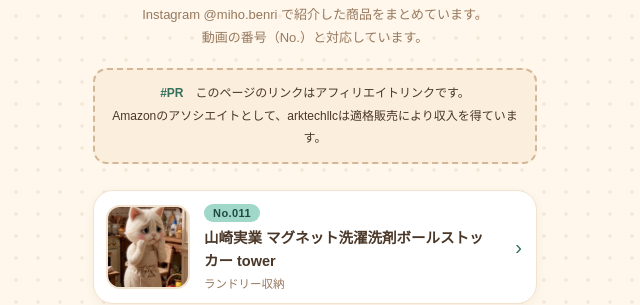
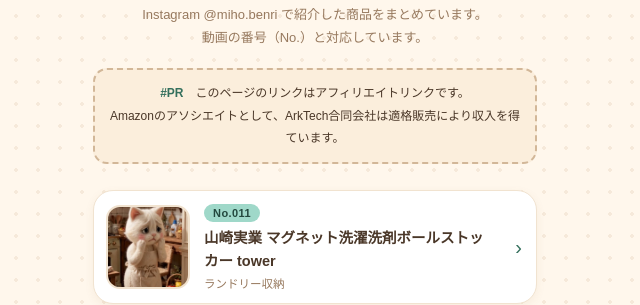
Before and after one commit to takayuki0621ota-spec/arktech-site, a plain HTML site: page links.html in a window 1280 px wide. Shown: the part 413-718 px from the top of the page, 325-965 px from the left. Drawn offline with Linux system fonts and the light colour scheme.

Commit message:
開示文の名称をArkTech合同会社に統一

```diff
--- a/links.html
+++ b/links.html
@@ -78,7 +78,7 @@
     <p class="who">Instagram @miho.benri で紹介した商品をまとめています。<br>動画の番号（No.）と対応しています。</p>
     <div class="pr">
       <b>#PR</b>　このページのリンクはアフィリエイトリンクです。<br>
-      Amazonのアソシエイトとして、arktechllcは適格販売により収入を得ています。
+      Amazonのアソシエイトとして、ArkTech合同会社は適格販売により収入を得ています。
     </div>
   </header>
 
```
